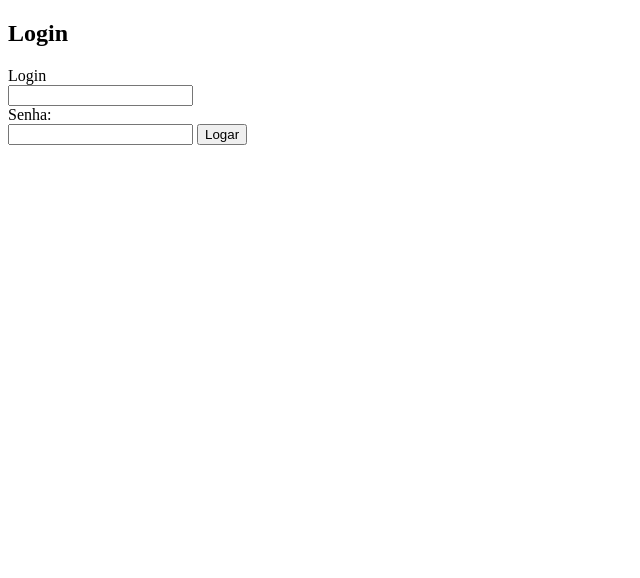
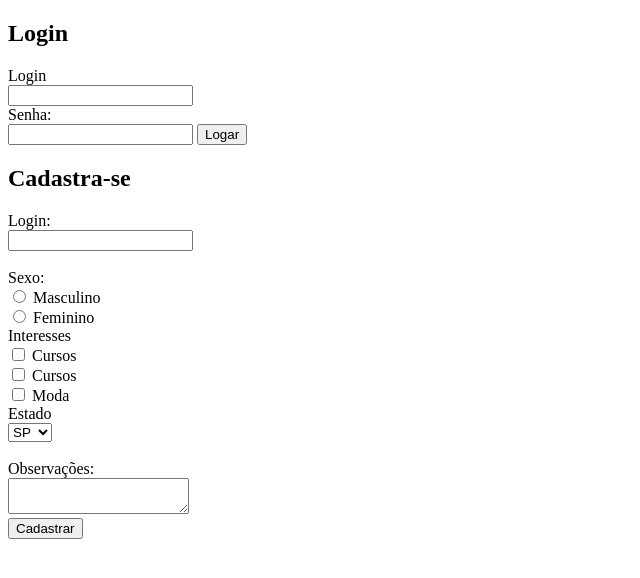
Before and after one commit to DevKevinP/HTML5, a plain HTML site: page Formulário.html in a window 1280 px wide. Shown: the whole page, without its empty margins (0-640 px from the left). Drawn offline with Linux system fonts and the light colour scheme.

Commit message:
Formulario

```diff
--- a/Formulário.html
+++ b/Formulário.html
@@ -21,6 +21,37 @@
 
             </form>
 
+            <h2>Cadastra-se</h2>
+
+            <form>
+
+            Login:<br>
+            <input type="text" name="login"><br><br>
+
+            Sexo:<br>
+
+            <input type="radio" name="sexo" value="M"> Masculino <br>
+            <input type="radio" name="sexo" value="F"> Feminino <br>
+
+            Interesses<br>
+            <input type="checkbox" name="Interesses"> Cursos<br>
+            <input type="checkbox" name="Interesses"> Cursos<br>
+            <input type="checkbox" name="Interesses"> Moda<br>
+
+            Estado<br>
+            <select name="estado">
+                <option value="sp">SP</option>
+                <option value="rj">RJ</option>
+                <option value="mg">MG</option>
+                <option value="rs">RS</option>
+            </select><br><br>
+
+            Observações: <br>
+            <textarea></textarea><br>
+
+            <input type="submit" value="Cadastrar">
+
+    </form>
 
 </body>
 
```
Lines whose indentation alone changed are shown as unchanged.
